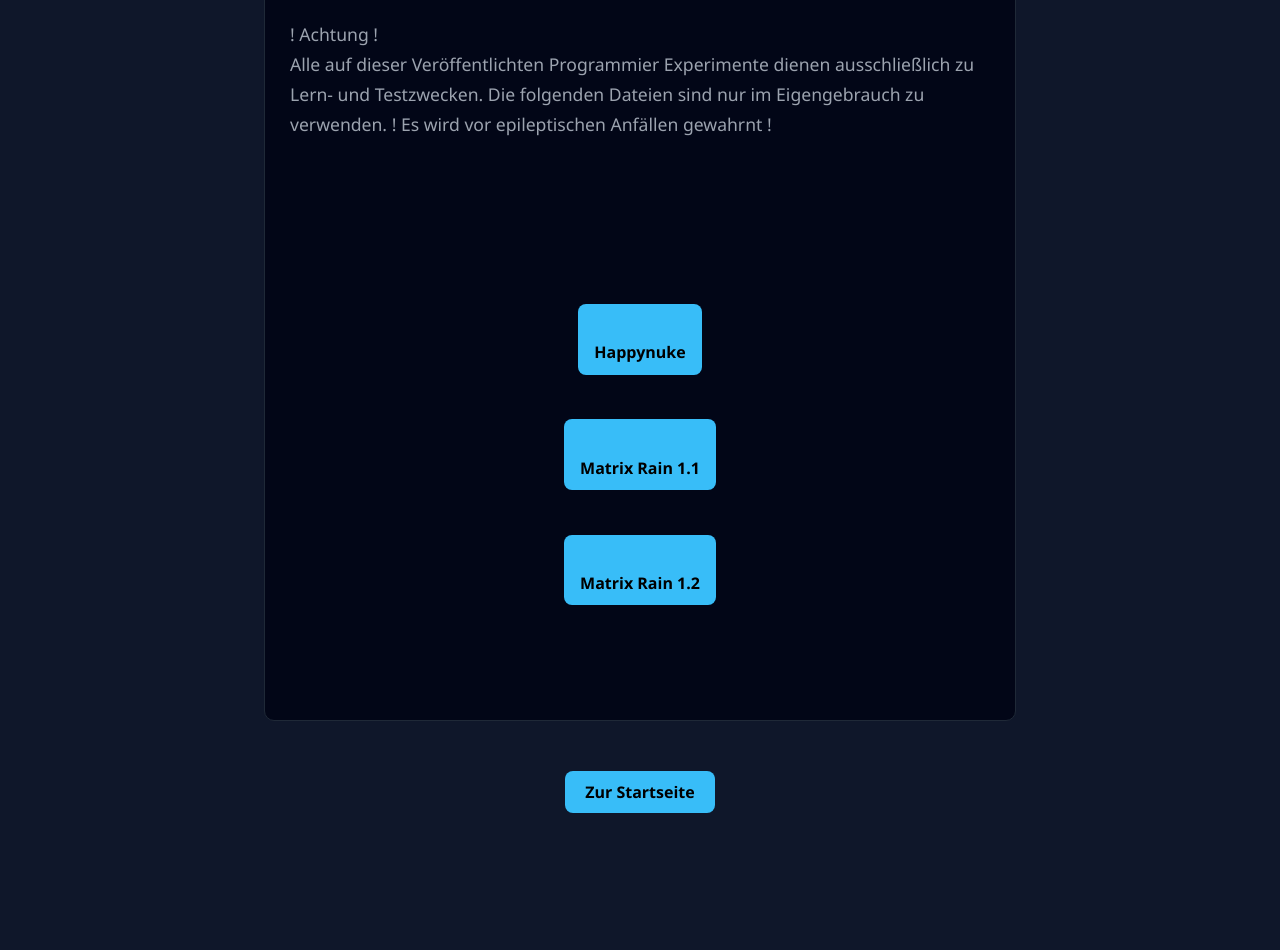
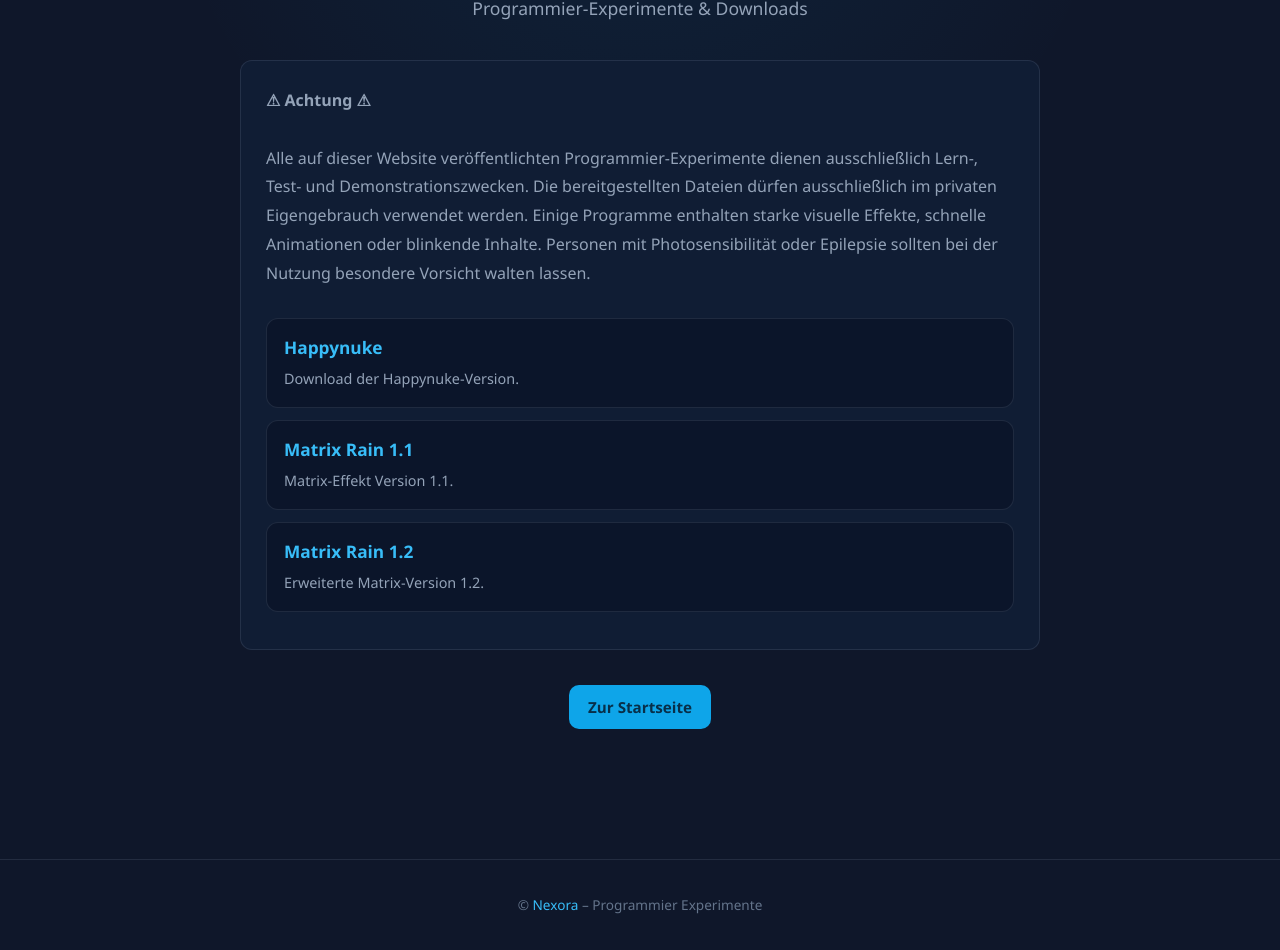
Before and after one commit to MrDatenschutz/Nexora, a plain HTML site: page Programmier_Experimente.html in a window 1280 px wide. Shown: the part 241-1191 px from the top of the page. Before the commit the page ends 1102 px from the top, so only its background shows below. Drawn offline with Linux system fonts and the light colour scheme.

Commit message:
Update Programmier_Experimente.html

```diff
--- a/Programmier_Experimente.html
+++ b/Programmier_Experimente.html
@@ -2,113 +2,388 @@
 <html lang="de">
 <head>
 <meta charset="UTF-8">
-  <title>! Disclaimer !</title>
+<meta name="viewport" content="width=device-width, initial-scale=1.0">
+
+<title>Nexora - Disclaimer</title>
 
 <style>
+
+/* =================================
+   DESIGN-VARIABLEN
+================================= */
+
+:root {
+    --background: #0f172a;
+    --surface: #111e35;
+    --surface-light: #1e293b;
+    --accent: #38bdf8;
+    --accent-hover: #7dd3fc;
+    --text: #e5e7eb;
+    --muted: #94a3b8;
+    --border: rgba(148, 163, 184, 0.15);
+}
+
+* {
+    box-sizing: border-box;
+}
+
+html {
+    min-height: 100%;
+    background-color: #0f172a;
+    color-scheme: dark;
+}
+
 body {
+    margin: 0;
+    min-height: 100vh;
+
     font-family: 'Segoe UI', sans-serif;
+
+    background-color: #0f172a;
+
+    background-image:
+        radial-gradient(
+            ellipse at 50% 0%,
+            rgba(14, 165, 233, 0.09),
+            transparent 55%
+        );
+
+    background-repeat: no-repeat;
+    background-size: 100% 700px;
+
+    color: var(--text);
+}
+
+/* =================================
+   NAVIGATION
+================================= */
+
+.top-right-links {
+    display: flex;
+    justify-content: center;
+    align-items: center;
+
+    padding: 15px;
+
+    border-bottom: 1px solid var(--border);
+
+    background: rgba(15, 23, 42, 0.95);
+
+    position: sticky;
+    top: 0;
+
+    z-index: 100;
+
+    backdrop-filter: blur(12px);
+}
+
+.top-right-links a {
+    color: var(--muted);
+    text-decoration: none;
+
+    font-size: 0.86rem;
+    font-weight: 600;
+
+    padding: 9px 12px;
+
+    border-radius: 9px;
+
+    transition: 0.2s ease;
+}
+
+.top-right-links a:hover {
+    color: var(--accent);
+
+    background: rgba(56, 189, 248, 0.07);
+
+    transform: translateY(-1px);
+}
+
+/* =================================
+   HAUPTBEREICH
+================================= */
+
+.main-container {
+    max-width: 1000px;
+    margin: 0 auto;
+    padding: 65px 20px 60px;
+    text-align: center;
+}
+
+/* =================================
+   ÜBERSCHRIFT
+================================= */
+
+h1 {
+    font-size: clamp(2.8rem, 7vw, 4.2rem);
+
+    margin: 0;
+
+    font-weight: 800;
+
+    letter-spacing: -2px;
+
+    color: var(--accent);
+
+    text-shadow:
+        0 0 20px rgba(56, 189, 248, 0.12);
+}
+
+.subtitle {
+    font-size: 1.1rem;
+    color: var(--muted);
+
+    margin-top: 12px;
+    margin-bottom: 40px;
+}
+
+/* =================================
+   DISCLAIMER BOX
+================================= */
+
+.disclaimer-box {
+    max-width: 800px;
+
+    margin: 0 auto;
+
+    padding: 25px;
+
+    background: rgba(17, 30, 53, 0.95);
+
+    border: 1px solid var(--border);
+
+    border-radius: 12px;
+
+    text-align: left;
+}
+
+.disclaimer-text {
+    font-size: 1rem;
+
+    color: var(--muted);
+
+    line-height: 1.8;
+}
+
+/* =================================
+   DOWNLOADS
+================================= */
+
+.downloads {
+    margin-top: 30px;
+}
+
+.download-item {
+    padding: 17px;
+
+    border-radius: 12px;
+
+    background: rgba(10, 20, 40, 0.8);
+
+    margin-bottom: 12px;
+
+    border: 1px solid var(--border);
+
+    transition: 0.2s ease;
+}
+
+.download-item:hover {
+    transform: translateY(-2px);
+
+    border-color: rgba(56, 189, 248, 0.4);
+
+    background: #17263f;
+
+    box-shadow:
+        0 8px 20px rgba(0, 0, 0, 0.12);
+}
+
+.download-item a {
+    color: var(--accent);
+
+    text-decoration: none;
+
+    font-size: 1.08rem;
+
+    font-weight: 700;
+}
+
+.download-item a:hover {
+    color: var(--accent-hover);
+}
+
+.download-desc {
+    margin-top: 8px;
+
+    color: var(--muted);
+
+    font-size: 0.9rem;
+
+    line-height: 1.6;
+}
+
+/* =================================
+   BUTTON
+================================= */
+
+.back-btn {
+    display: inline-block;
+
+    margin-top: 35px;
+
+    background: #0ea5e9;
+
+    color: #082f49;
+
+    border-radius: 10px;
+
+    padding: 12px 19px;
+
+    font-size: 0.95rem;
+
+    font-weight: 700;
+
+    text-decoration: none;
+
+    transition: 0.2s ease;
+}
+
+.back-btn:hover {
+    background: var(--accent-hover);
+
+    transform: translateY(-1px);
+
+    box-shadow:
+        0 0 12px rgba(56, 189, 248, 0.15);
+}
+
+/* =================================
+   FOOTER
+================================= */
+
+footer {
+    margin-top: 70px;
+
+    padding: 22px 20px;
+
+    text-align: center;
+
+    border-top: 1px solid var(--border);
+
     background: #0f172a;
-      color: #e5e7eb;
-      text-align: center;
-      padding: 40px;
+
+    color: #64748b;
+
+    font-size: 0.85rem;
+}
+
+footer span {
+    color: var(--accent);
+}
+
+/* =================================
+   MOBILE
+================================= */
+
+@media (max-width: 650px) {
+
+    .main-container {
+        padding-top: 55px;
     }
 
     h1 {
-      font-size: 3rem;
-      color: #38bdf8;
-      margin-bottom: 20px;
+        font-size: 2.8rem;
     }
 
-    .announce-box {
-      background: #020617;
-      border: 1px solid #1f2937;
-      border-radius: 10px;
-      max-width: 700px;
-      margin: 30px auto;
-      padding: 25px;
-      text-align: left;
-    }
-
-    .announce-text {
-      color: #9ca3af;
-      font-size: 1.1rem;
-      line-height: 1.7;
-      white-space: pre-line;
-    }
-
-    /* Standard Button */
-    .back-btn {
-      display: inline-block;
-      margin-top: 20px;
-      padding: 10px 20px;
-      background: #38bdf8;
-      color: #000;
-      font-weight: bold;
-      border-radius: 8px;
-      text-decoration: none;
-    }
-
-    .back-btn:hover {
-      background: #0ea5e9;
-    }
-
-    /* SCHMALER Download-Button */
-    .download-btn {
-      display: inline-block;
-      margin-top: 15px;
-      padding: 8px 16px;
-      background: #38bdf8;
-      color: #000;
-      font-weight: bold;
-      border-radius: 8px;
-      text-decoration: none;
+    .subtitle {
         font-size: 1rem;
     }
 
-    .download-btn:hover {
-      background: #0ea5e9;
 }
+
 </style>
 </head>
 
 <body>
 
-  <h1>! Disclaimer !</h1>
+<nav class="top-right-links">
+    <a href="index.html">Startseite</a>
+</nav>
 
-  <div class="announce-box">
-    <div class="announce-text">
+<main class="main-container">
 
-      ! Achtung !
-      Alle auf dieser Veröffentlichten Programmier Experimente dienen ausschließlich zu Lern- und Testzwecken. Die folgenden Dateien sind nur im Eigengebrauch zu verwenden. ! Es wird vor epileptischen Anfällen gewahrnt !
+    <h1>Disclaimer</h1>
 
-      <!-- Download Button direkt unter dem Text -->
-      <div style="text-align:center;">
+    <p class="subtitle">
+        Programmier-Experimente & Downloads
+    </p>
 
-        <!-- HIER ÄNDERST DU DEN LINKNAMEN -->
+    <div class="disclaimer-box">
+
+        <div class="disclaimer-text">
+
+            <strong>⚠ Achtung ⚠</strong><br><br>
+
+            Alle auf dieser Website veröffentlichten Programmier-Experimente dienen ausschließlich Lern-, Test- und Demonstrationszwecken.
+
+            Die bereitgestellten Dateien dürfen ausschließlich im privaten Eigengebrauch verwendet werden.
+
+            Einige Programme enthalten starke visuelle Effekte, schnelle Animationen oder blinkende Inhalte.
+
+            Personen mit Photosensibilität oder Epilepsie sollten bei der Nutzung besondere Vorsicht walten lassen.
+
+        </div>
+
+        <div class="downloads">
+
+            <div class="download-item">
                 <a href="https://mrdatenschutz.github.io/Nexora/happynuke.zip"
-           download="happynuke.zip"
-           class="download-btn">
-           Happynuke   <!-- <- Linkname -->
+                   download="happynuke.zip">
+                    Happynuke
                 </a>
 
-        <a href="https://mrdatenschutz.github.io/Nexora/Matrix rain 1_1.zip"
-           download="Matrix rain 1_1"
-           class="download-btn">
-           Matrix Rain 1.1   <!-- <- Linkname -->
+                <div class="download-desc">
+                    Download der Happynuke-Version.
+                </div>
+            </div>
+
+            <div class="download-item">
+                <a href="https://mrdatenschutz.github.io/Nexora/Matrixrain1_1.zip"
+                   download="Matrixrain1_1.zip">
+                    Matrix Rain 1.1
                 </a>
 
-        <a href="https://mrdatenschutz.github.io/Nexora/Matrix rain 1_2.zip"
-           download="Matrix rain 1_2.zip"
-           class="download-btn">
-           Matrix Rain 1.2   <!-- <- Linkname -->
+                <div class="download-desc">
+                    Matrix-Effekt Version 1.1.
+                </div>
+            </div>
+
+            <div class="download-item">
+                <a href="https://mrdatenschutz.github.io/Nexora/Matrixrain1_2.zip"
+                   download="Matrixrain1_2.zip">
+                    Matrix Rain 1.2
                 </a>
+
+                <div class="download-desc">
+                    Erweiterte Matrix-Version 1.2.
+                </div>
+            </div>
 
         </div>
 
     </div>
-  </div>
 
-  <a href="index.html" class="back-btn">Zur Startseite</a>
+    <a href="index.html" class="back-btn">
+        Zur Startseite
+    </a>
+
+</main>
+
+<footer>
+    <p>
+        © <span>Nexora</span> – Programmier Experimente
+    </p>
+</footer>
 
 </body>
 </html>
```
Lines whose indentation alone changed are shown as unchanged.
